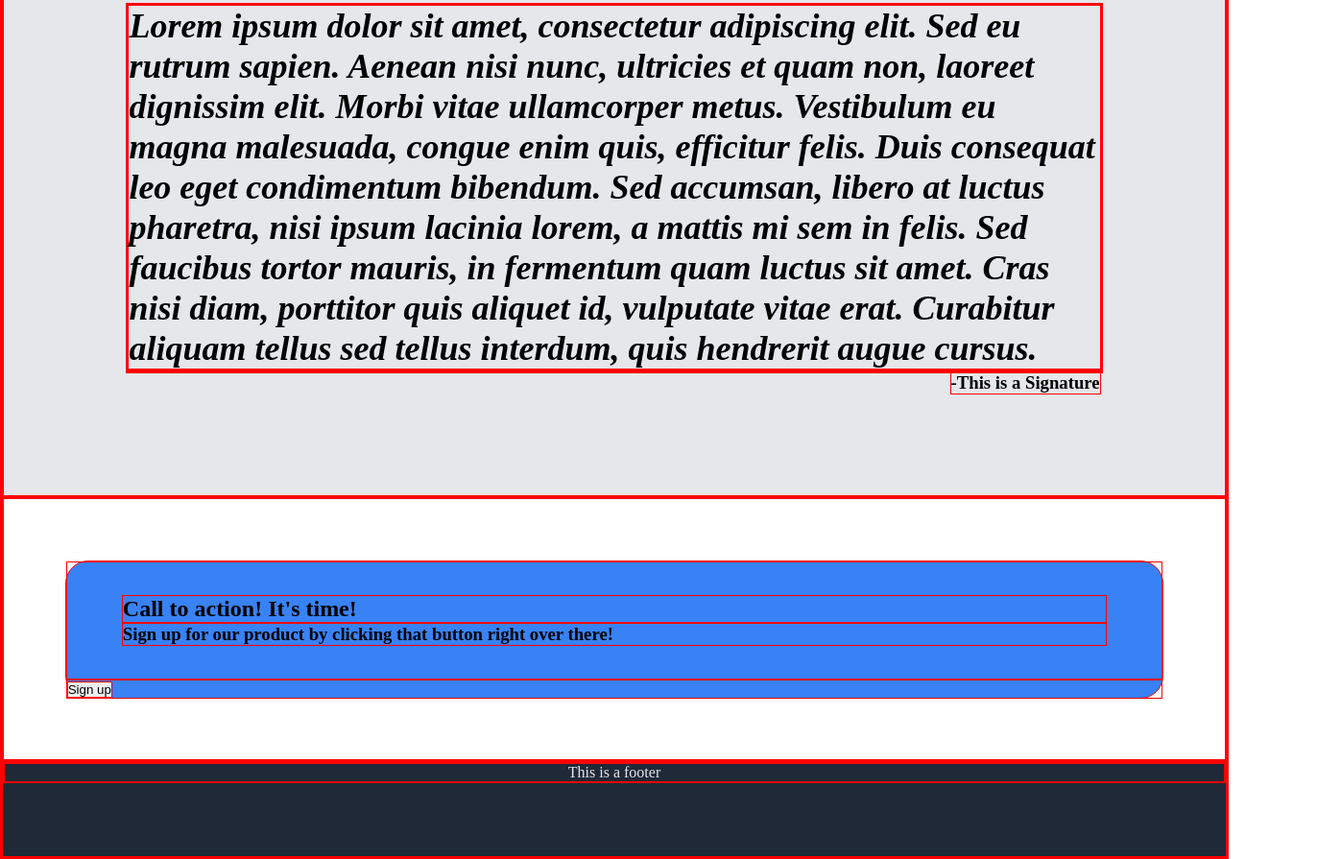
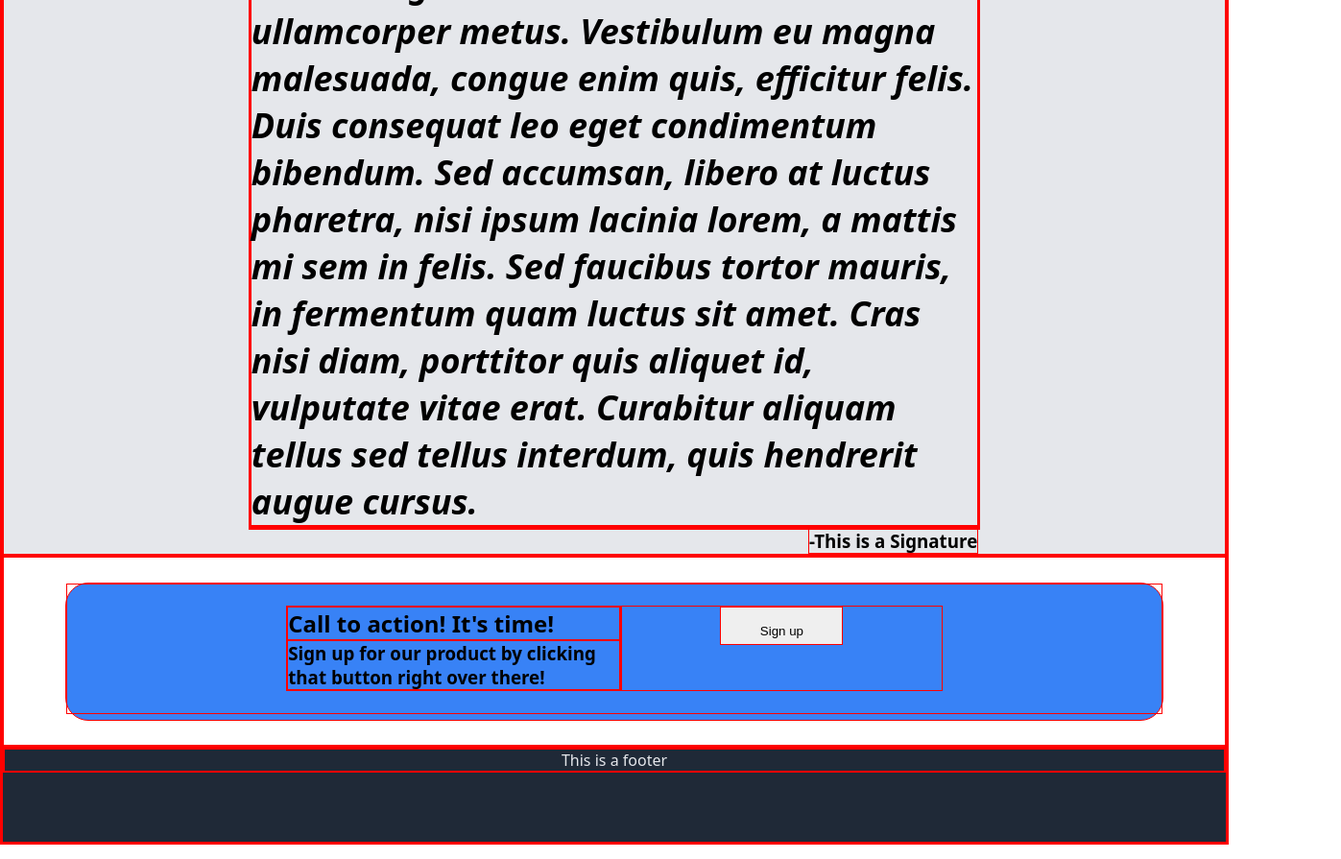
Before and after one commit to KantoCanto/Odin-Landingpage, a plain HTML site: page index.html in a window 1280 px wide. Shown: the part 1450-2345 px from the top of the page at 96% size, 1397 px wide, since content can reach past the window. Drawn offline with Linux system fonts and the light colour scheme.

Commit message:
second version of the landing page draft

```diff
--- a/css/styles.css
+++ b/css/styles.css
@@ -3,6 +3,10 @@
   margin: 0;
   padding: 0;
   border: 1px solid red;
+}
+
+body{
+    font-family: system-ui, -apple-system, BlinkMacSystemFont, 'Segoe UI', Roboto, Oxygen, Ubuntu, Cantarell, 'Open Sans', 'Helvetica Neue', sans-serif;
 }
 
 header{
@@ -16,7 +20,7 @@ header{
     float:left;
 }
 .centerNav{
-    width: 1180px;
+    width: 66vw;
 }
 .rightNav{
     float: right;
@@ -24,6 +28,11 @@ header{
 
 #landing, #footer{
     background-color: #1F2937;
+}
+
+#highlight{
+    padding-top: 0;
+    margin-top: 0;
 }
 
 #review{
@@ -38,7 +47,7 @@ header{
     display: flex;
     align-items: center;
     justify-content: center;
-    gap: 30px;
+    gap: 6vw;
 }
 
 
@@ -53,8 +62,8 @@ header{
 
 .btn{
     border-color: #3882F6;
-    height: 200px;
-    width: 200px;
+    height: 250px;
+    width: 250px;
 }
 
 .btn-s{
@@ -67,18 +76,24 @@ header{
 .header{
     text-align: center;
     font-size: 5vh;
+    padding: 0 0 5% 0;
 }
+
 
 .description{
     text-align: center;
 }
 
 .sides{
-   padding: 5%;
+   padding: 2% 5% 2% 5%;
 }
 
 .inner-sides{
-    padding: 10%;
+    padding: 2% 10% 2% 10%;
+}
+
+.inner-sides-max{
+    padding: 2% 20% 2% 20%;
 }
 
 .navcontainer{
@@ -88,21 +103,16 @@ header{
     align-items: center;
     justify-content: center;
 }
-
-
 li{
     list-style: none;
     display: inline-flex;
 }
-
-
 .navitem{
     padding: 0px 10px;
     color: #F9FAF8;
     align-items: center;
     text-decoration: none;
 }
-
 .hero{
     display: flex;
     align-items: center;
@@ -110,13 +120,11 @@ li{
     font-weight: extra-bold;
     color: #F9FAF8;
 }
-
 .logo{
     font-size: 24px;
     color: #F9FAF8;
     text-decoration: none;
 }
-
 .picture-container{
     width: 130%;
     text-align: center;
@@ -127,27 +135,28 @@ li{
     color: white;
     opacity: 100%;
 }
-
 .copyright{
     text-align: center;
     color: #E5E7EB;
 }
-
 .wrapper{
     background-color: #3882F6;
     height: 18vh;
     border-radius: 24px;
 }
-
 .cta{
     padding: 3% 5% 3% 5%;
 }
-
-.left-ctn{
-    display: inline-block;
-    float: left;
+.cta-container{
+    display: flex;
+    flex-direction: row;
+    justify-content: center;
 }
-
-.signup{
-
+.btn-sign{
+    width: 10vw;
+    height: 5vh;
+    padding: 5%;
+    margin: 0 8vw 0 8vw;
 }
+.item-1{
+}
--- a/index.html
+++ b/index.html
@@ -81,7 +81,7 @@
     </section>
 
     <section id="review">
-        <div class="inner-sides">
+        <div class="inner-sides-max">
             <div>
                 <div class="review-content flex-container">
                     <h2 class="quotes">Lorem ipsum dolor sit amet, consectetur adipiscing elit. Sed eu rutrum sapien. Aenean nisi nunc, ultricies et quam non, laoreet dignissim elit. Morbi vitae ullamcorper metus. Vestibulum eu magna malesuada, congue enim quis, efficitur felis. Duis consequat leo eget condimentum bibendum. Sed accumsan, libero at luctus pharetra, nisi ipsum lacinia lorem, a mattis mi sem in felis. Sed faucibus tortor mauris, in fermentum quam luctus sit amet. Cras nisi diam, porttitor quis aliquet id, vulputate vitae erat. Curabitur aliquam tellus sed tellus interdum, quis hendrerit augue cursus.</h2>
@@ -96,12 +96,14 @@
     <section id="call-to-action">
         <div class="sides">
             <div class="wrapper">
-                <div class="cta">
-                        <h1>Call to action! It's time!</h1>
-                        <h3>Sign up for our product by clicking that button right over there!</h3>
-                </div>
-                <div>
-                    <button class="btn-sign">Sign up</button>
+                <div class="cta-container inner-sides-max">
+                    <div class="item">
+                        <h1 class="item-1">Call to action! It's time!</h1>
+                        <h3 class="item-2">Sign up for our product by clicking that button right over there!</h3>
+                    </div>
+                    <div class="item">
+                        <button class="btn-sign">Sign up</button>
+                    </div>
                 </div>
             </div>
         </div>
```
